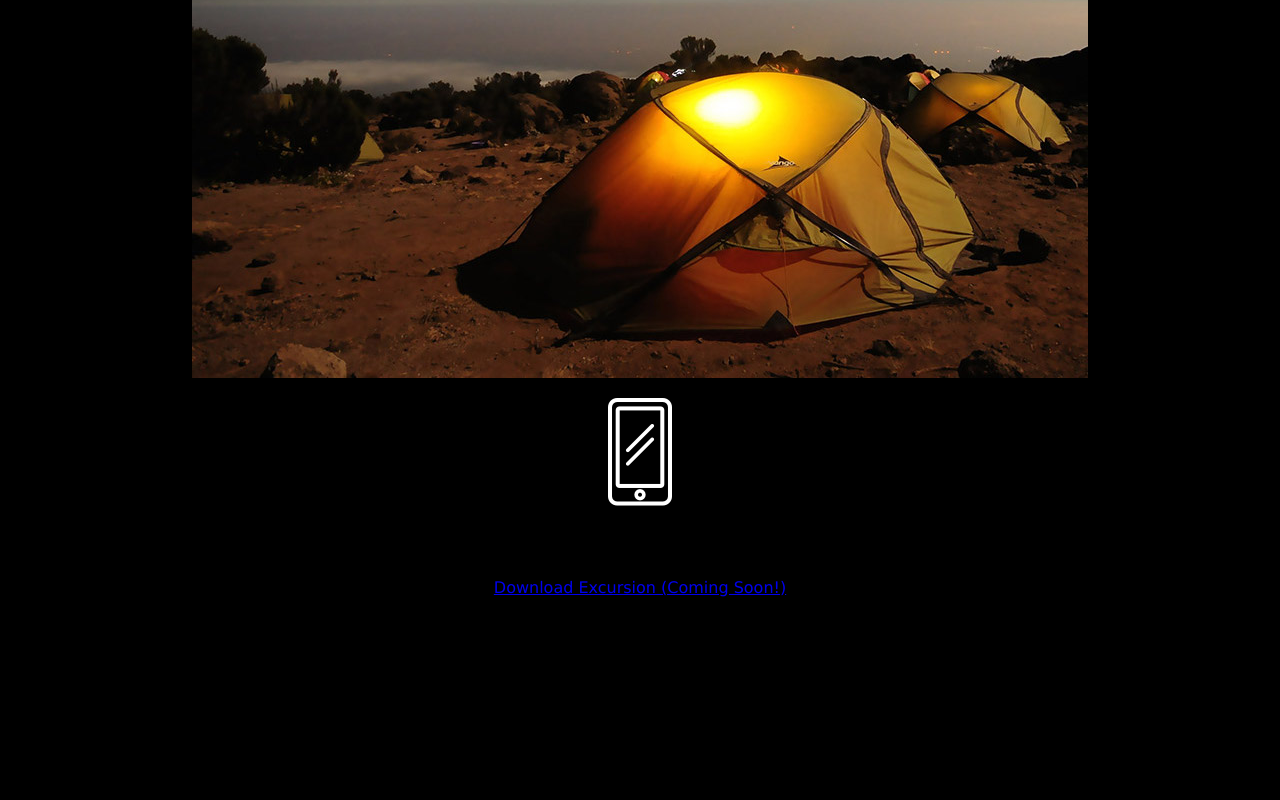
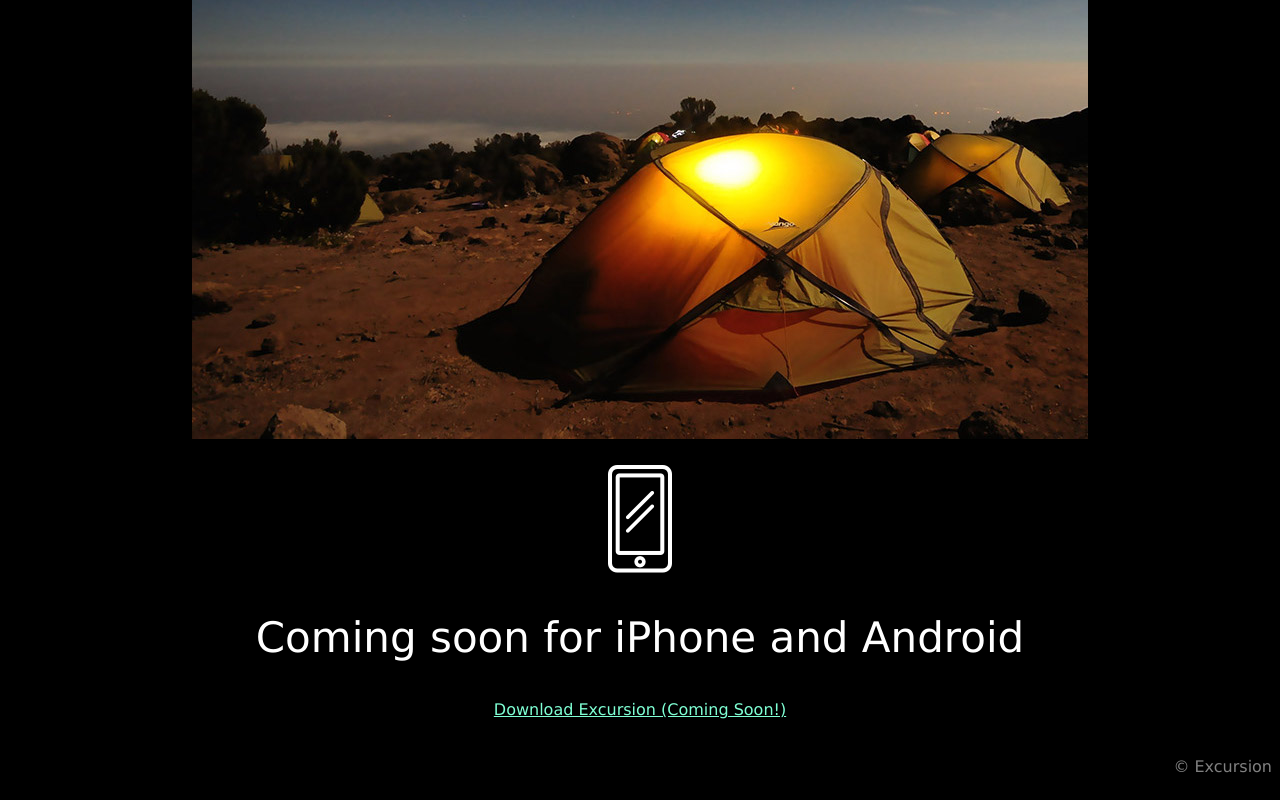
Before and after one commit to sallynyambura/Excursion, a plain HTML site: page index.html in a window 1280 px wide. Shown: the part 566-1366 px from the top of the page. Before the commit the page ends 1179 px from the top, so only its background shows below. Drawn offline with Linux system fonts and the light colour scheme.

Commit message:
Add footer

```diff
--- a/index.html
+++ b/index.html
@@ -30,9 +30,10 @@
         <p>
             <a href="#">Download Excursion (Coming Soon!)</a>
         </p>
-
-
     </section>
+    <footer class="footer">
+        <p> &copy Excursion </p>
+    </footer>
 
 
 
--- a/resources/style.css
+++ b/resources/style.css
@@ -13,3 +13,22 @@ html{
     font-size: 16px;
 
 }
+
+.moreinfo h1 {
+    color: white;
+    font-weight: 300;
+    font-size: 42px;
+}
+.moreinfo p {
+    color: gray;
+    font-size: 21px;
+}
+.moreinfo a {
+    color: aquamarine;
+    font-size: 16px;
+}
+.footer {
+    display: flex;
+    justify-content: flex-end;
+    color: gray;
+}
```
